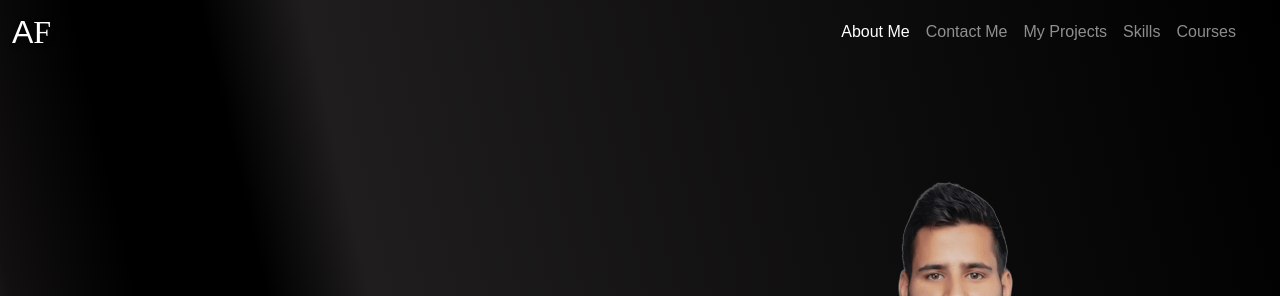
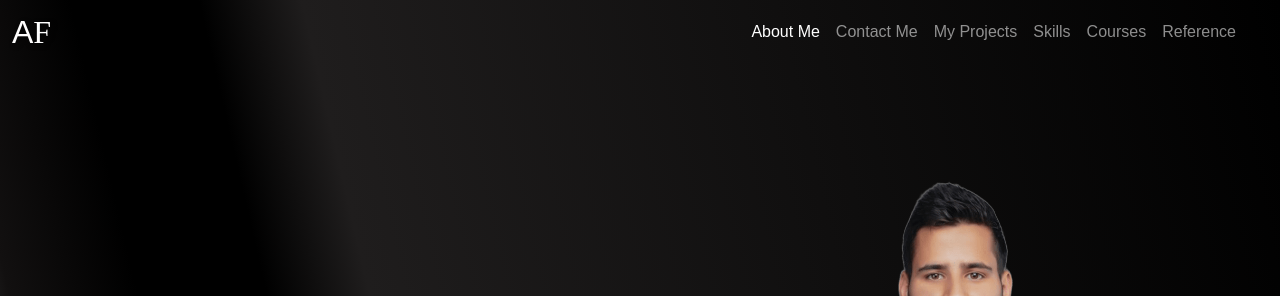
Before and after one commit to AliAlsmadi993/alialsmadip, a plain HTML site: page index.html in a window 1280 px wide. Shown: the top 296 px of the page. Drawn offline with nearby package versions, Linux system fonts and the light colour scheme; a web font is replaced by a local one.

Commit message:
Update index.html

```diff
--- a/index.html
+++ b/index.html
@@ -42,6 +42,9 @@
                         </li>
                         <li class="nav-item">
                             <a class="nav-link" href="#MyCourses">Courses</a>
+                        </li>
+                        <li class="nav-item">
+                            <a class="nav-link" href="#Reference">Reference</a>
                         </li>
 
                     </ul>
@@ -261,7 +264,7 @@
             </div>
         </div>
     </section>
-<section id="reference" class="services">
+<section id="Reference" class="services">
         <div class="container">
             <div class="sec-top">
                 <h1><span>Reference</span></h1>
```
